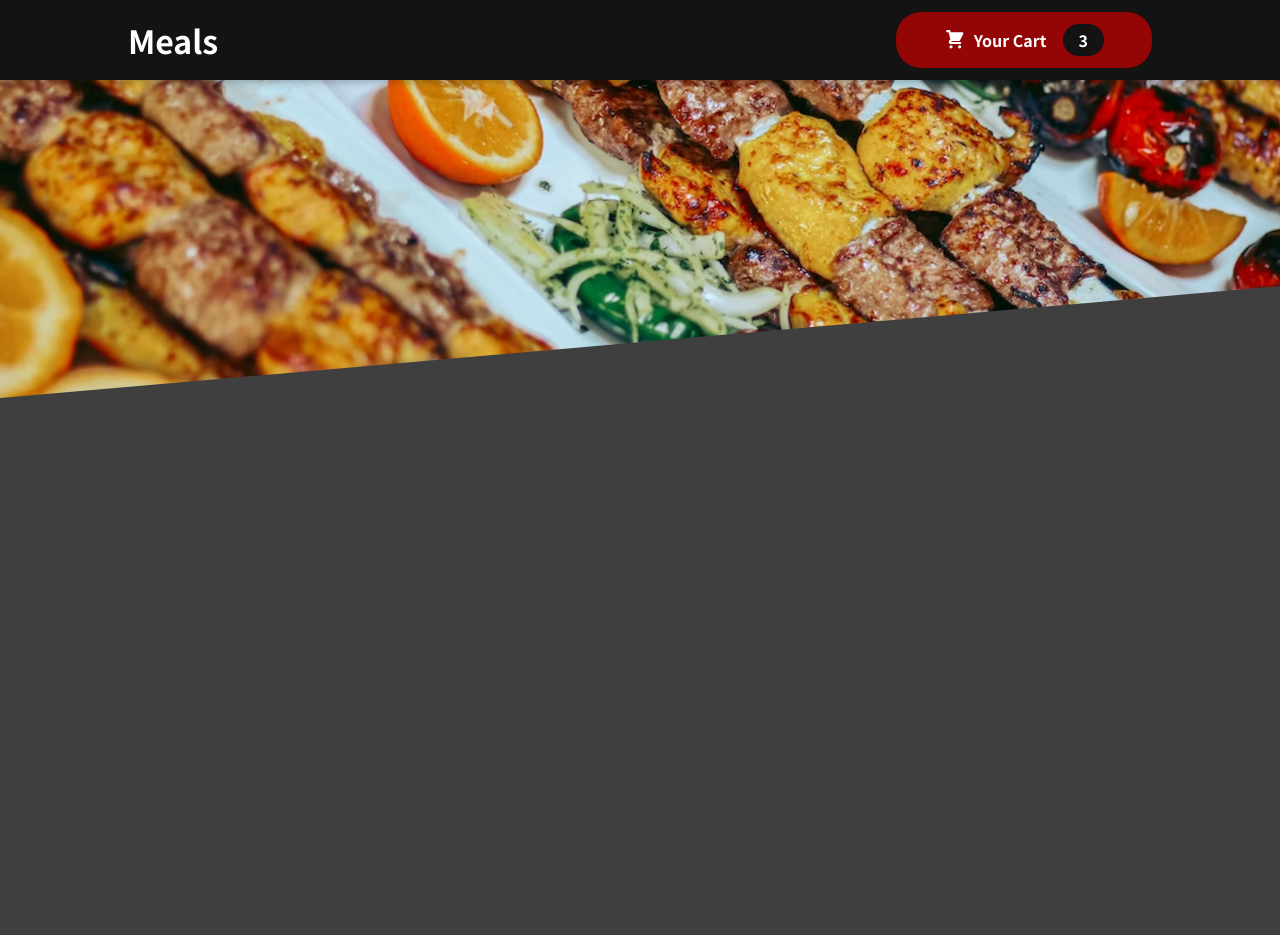
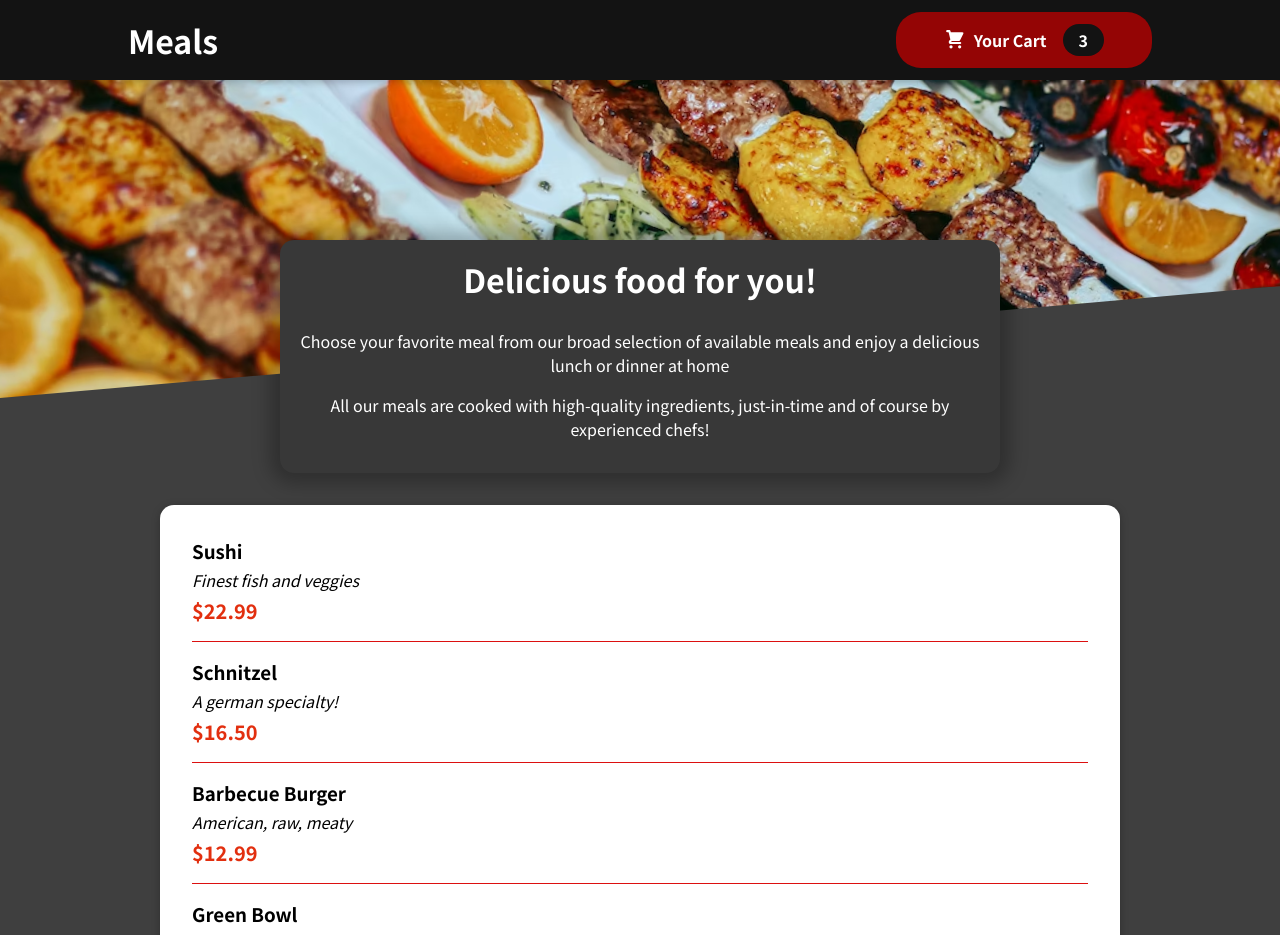
Before and after one commit to ad-bak/food-order-app, a React (Create React App) app: page / in a window 1280 px wide. Shown: the top 935 px of the page. Before the commit the page ends 800 px from the top, so only its background shows below. Built offline with nearby package versions, Linux system fonts and the light colour scheme.

Commit message:
modified meals

```diff
--- a/src/App.js
+++ b/src/App.js
@@ -1,9 +1,13 @@
 import Header from "./components/Layout/Header";
+import Meals from "./components/Meals/Meals";
 
 function App() {
   return (
     <>
       <Header />
+      <main>
+        <Meals />
+      </main>
     </>
   );
 }
--- /dev/null
+++ b/src/components/Meals/AvailableMeals.js
@@ -0,0 +1,51 @@
+import Card from "../UI/Card";
+import classes from "./AvailableMeals.module.css";
+import MealItem from "./MealItem/MealItem";
+
+const DUMMY_MEALS = [
+  {
+    id: "m1",
+    name: "Sushi",
+    description: "Finest fish and veggies",
+    price: 22.99,
+  },
+  {
+    id: "m2",
+    name: "Schnitzel",
+    description: "A german specialty!",
+    price: 16.5,
+  },
+  {
+    id: "m3",
+    name: "Barbecue Burger",
+    description: "American, raw, meaty",
+    price: 12.99,
+  },
+  {
+    id: "m4",
+    name: "Green Bowl",
+    description: "Healthy...and green...",
+    price: 18.99,
+  },
+];
+
+const AvailableMeals = () => {
+  const mealsList = DUMMY_MEALS.map((meal) => (
+    <MealItem
+      key={meal.id}
+      name={meal.name}
+      description={meal.description}
+      price={meal.price}
+    />
+  ));
+
+  return (
+    <section className={classes.meals}>
+      <Card>
+        <ul>{mealsList}</ul>
+      </Card>
+    </section>
+  );
+};
+
+export default AvailableMeals;
--- /dev/null
+++ b/src/components/Meals/AvailableMeals.module.css
@@ -0,0 +1,24 @@
+.meals {
+  max-width: 60rem;
+  width: 90%;
+  margin: 2rem auto;
+  animation: meals-appear 1s ease-out forwards;
+}
+
+.meals ul {
+  list-style: none;
+  margin: 0;
+  padding: 0;
+}
+
+@keyframes meals-appear {
+  from {
+    opacity: 0;
+    transform: translateY(3rem);
+  }
+
+  to {
+    opacity: 1;
+    transform: translateY(0);
+  }
+}
--- /dev/null
+++ b/src/components/Meals/MealItem/MealItem.js
@@ -0,0 +1,17 @@
+import classes from "./MealItem.module.css";
+
+const MealItem = (props) => {
+  const price = `$${props.price.toFixed(2)}`;
+  return (
+    <li className={classes.meal}>
+      <div>
+        <h3>{props.name}</h3>
+        <div className={classes.description}>{props.description}</div>
+        <div className={classes.price}>{price}</div>
+      </div>
+      <div></div>
+    </li>
+  );
+};
+
+export default MealItem;
--- /dev/null
+++ b/src/components/Meals/MealItem/MealItem.module.css
@@ -0,0 +1,22 @@
+.meal {
+  display: flex;
+  justify-content: space-between;
+  margin: 1rem;
+  padding-bottom: 1rem;
+  border-bottom: 1px solid rgb(220, 16, 16);
+}
+
+.meal h3 {
+  margin: 0 0 0.25rem 0;
+}
+
+.description {
+  font-style: italic;
+}
+
+.price {
+  margin-top: 0.25rem;
+  font-weight: bold;
+  color: #e22f0f;
+  font-size: 1.25rem;
+}
--- /dev/null
+++ b/src/components/Meals/Meals.js
@@ -0,0 +1,15 @@
+import React from "react";
+
+import AvailableMeals from "./AvailableMeals";
+import MealsSummary from "./MealsSummary";
+
+const Meals = (props) => {
+  return (
+    <>
+      <MealsSummary />
+      <AvailableMeals />
+    </>
+  );
+};
+
+export default Meals;
--- /dev/null
+++ b/src/components/Meals/MealsSummary.js
@@ -0,0 +1,19 @@
+import classes from "./MealsSummary.module.css";
+
+const MealsSummary = () => {
+  return (
+    <section className={classes.summary}>
+      <h2>Delicious food for you!</h2>
+      <p>
+        Choose your favorite meal from our broad selection of available meals
+        and enjoy a delicious lunch or dinner at home
+      </p>
+      <p>
+        All our meals are cooked with high-quality ingredients, just-in-time and
+        of course by experienced chefs!
+      </p>
+    </section>
+  );
+};
+
+export default MealsSummary;
--- /dev/null
+++ b/src/components/Meals/MealsSummary.module.css
@@ -0,0 +1,18 @@
+.summary {
+  text-align: center;
+  max-width: 45rem;
+  width: 90%;
+  margin: auto;
+  margin-top: -10rem;
+  position: relative;
+  background-color: #383838;
+  color: white;
+  border-radius: 14px;
+  padding: 1rem;
+  box-shadow: 0 1px 18px 10px rgba(0, 0, 0, 0.25);
+}
+
+.summary h2 {
+  font-size: 2rem;
+  margin-top: 0;
+}
--- /dev/null
+++ b/src/components/UI/Card.js
@@ -0,0 +1,7 @@
+import classes from "./Card.module.css";
+
+const Card = (props) => {
+  return <div className={classes.card}>{props.children}</div>;
+};
+
+export default Card;
--- /dev/null
+++ b/src/components/UI/Card.module.css
@@ -0,0 +1,6 @@
+.card {
+  padding: 1rem;
+  box-shadow: 0 2px 8px rgba(0, 0, 0, 0.25);
+  border-radius: 14px;
+  background-color: white;
+}
```
Also changed, not shown: src/components/Meals/MealItem/MealItemForm.js (added).
